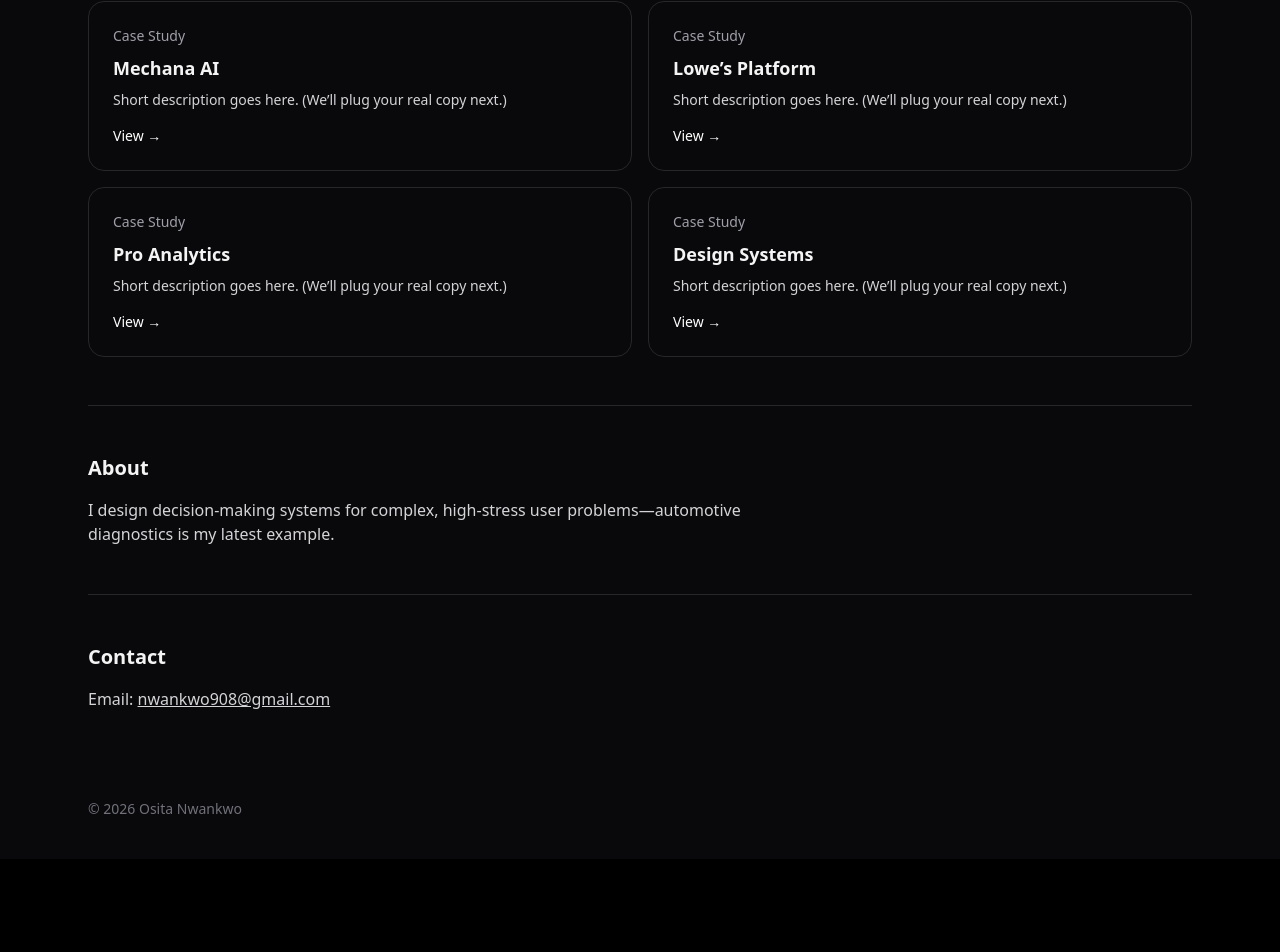
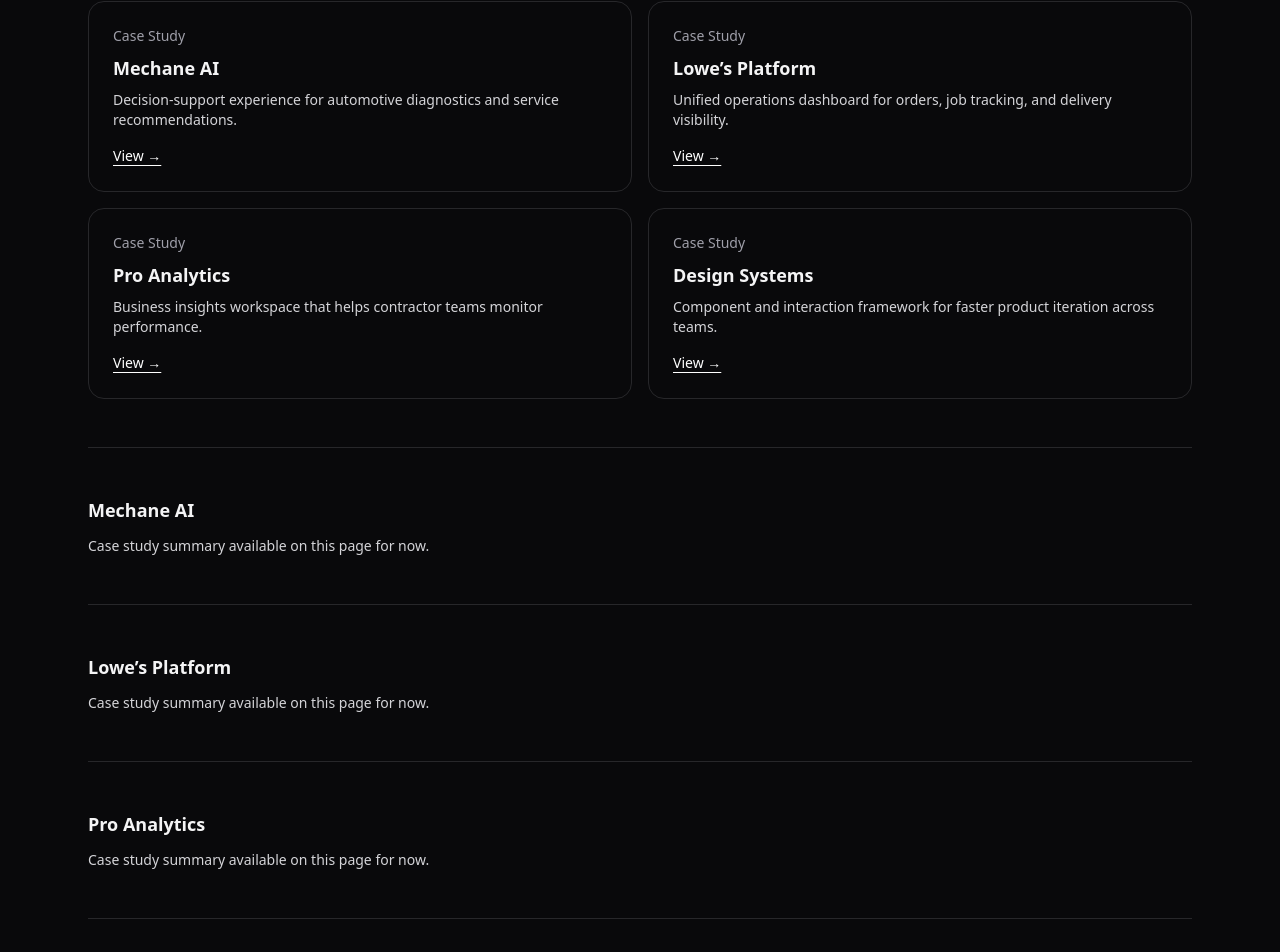
Before and after one commit to nuriygold/Osis-portfolio, a React (Vite) app in the folder web-portfolio/: page / in a window 1280 px wide. Shown: the part 658-1610 px from the top of the page. Before the commit the page ends 1517 px from the top, so only its background shows below. Built offline with nearby package versions, Linux system fonts and the light colour scheme.

Commit message:
Fix projects nav count and wire project links

```diff
--- a/web-portfolio/src/App.jsx
+++ b/web-portfolio/src/App.jsx
@@ -1,3 +1,34 @@
+const PROJECTS = [
+  {
+    title: "Mechane AI",
+    summary:
+      "Decision-support experience for automotive diagnostics and service recommendations.",
+    href: "#project-mechane-ai",
+    type: "Case Study",
+  },
+  {
+    title: "Lowe’s Platform",
+    summary:
+      "Unified operations dashboard for orders, job tracking, and delivery visibility.",
+    href: "#project-lowes-platform",
+    type: "Case Study",
+  },
+  {
+    title: "Pro Analytics",
+    summary:
+      "Business insights workspace that helps contractor teams monitor performance.",
+    href: "#project-pro-analytics",
+    type: "Case Study",
+  },
+  {
+    title: "Design Systems",
+    summary:
+      "Component and interaction framework for faster product iteration across teams.",
+    href: "#project-design-systems",
+    type: "Case Study",
+  },
+];
+
 export default function App() {
   return (
     <div className="min-h-screen bg-zinc-950 text-zinc-100">
@@ -61,7 +92,7 @@ export default function App() {
                 fontWeight: 500,
               }}
             >
-              20
+              {PROJECTS.length}
             </span>
             Projects
           </a>
@@ -120,17 +151,34 @@ export default function App() {
         <section id="projects" className="py-12 border-t border-zinc-800">
           <h2 className="text-xl font-semibold">Projects</h2>
           <div className="mt-6 grid gap-4 md:grid-cols-2">
-            {["Mechana AI", "Lowe’s Platform", "Pro Analytics", "Design Systems"].map((title) => (
-              <div key={title} className="rounded-2xl border border-zinc-800 p-6 hover:bg-zinc-900/40 transition">
-                <div className="text-sm text-zinc-400">Case Study</div>
-                <div className="mt-2 text-lg font-semibold">{title}</div>
-                <div className="mt-2 text-zinc-300 text-sm">
-                  Short description goes here. (We’ll plug your real copy next.)
-                </div>
-                <div className="mt-4 text-sm text-white">View →</div>
-              </div>
+            {PROJECTS.map((project) => (
+              <article key={project.title} className="rounded-2xl border border-zinc-800 p-6 hover:bg-zinc-900/40 transition">
+                <div className="text-sm text-zinc-400">{project.type}</div>
+                <div className="mt-2 text-lg font-semibold">{project.title}</div>
+                <p className="mt-2 text-zinc-300 text-sm">{project.summary}</p>
+                <a href={project.href} className="mt-4 inline-flex text-sm text-white underline underline-offset-4">
+                  View →
+                </a>
+              </article>
             ))}
           </div>
+        </section>
+
+        <section id="project-mechane-ai" className="py-12 border-t border-zinc-800">
+          <h3 className="text-lg font-semibold">Mechane AI</h3>
+          <p className="mt-3 text-zinc-300 text-sm">Case study summary available on this page for now.</p>
+        </section>
+        <section id="project-lowes-platform" className="py-12 border-t border-zinc-800">
+          <h3 className="text-lg font-semibold">Lowe’s Platform</h3>
+          <p className="mt-3 text-zinc-300 text-sm">Case study summary available on this page for now.</p>
+        </section>
+        <section id="project-pro-analytics" className="py-12 border-t border-zinc-800">
+          <h3 className="text-lg font-semibold">Pro Analytics</h3>
+          <p className="mt-3 text-zinc-300 text-sm">Case study summary available on this page for now.</p>
+        </section>
+        <section id="project-design-systems" className="py-12 border-t border-zinc-800">
+          <h3 className="text-lg font-semibold">Design Systems</h3>
+          <p className="mt-3 text-zinc-300 text-sm">Case study summary available on this page for now.</p>
         </section>
 
         <section id="about" className="py-12 border-t border-zinc-800">
```
